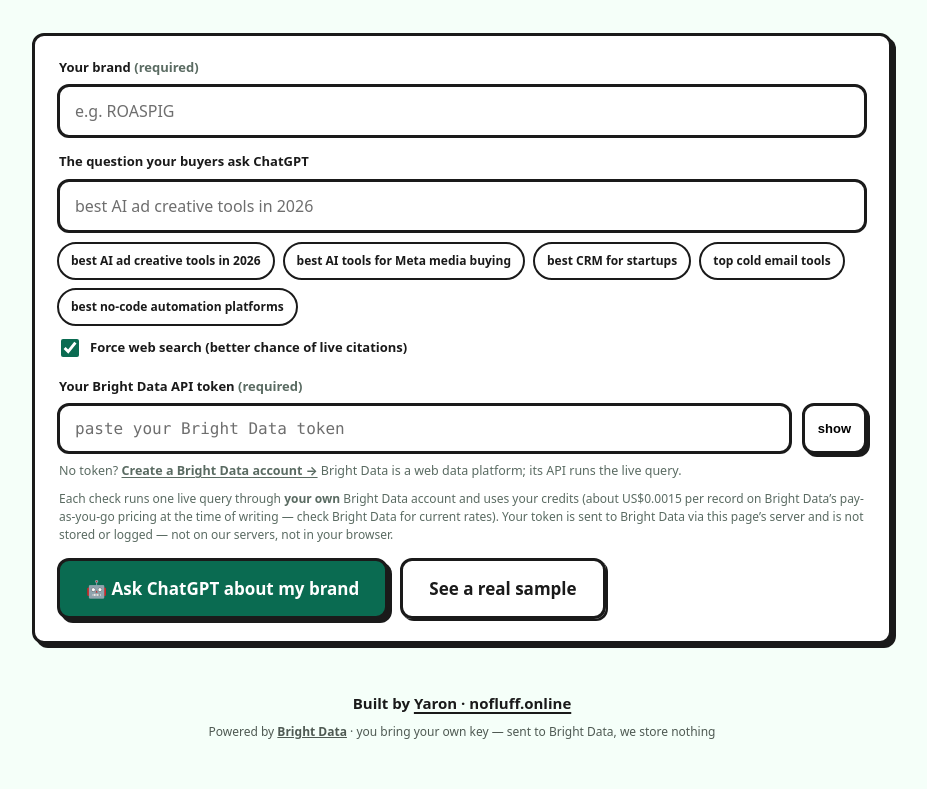
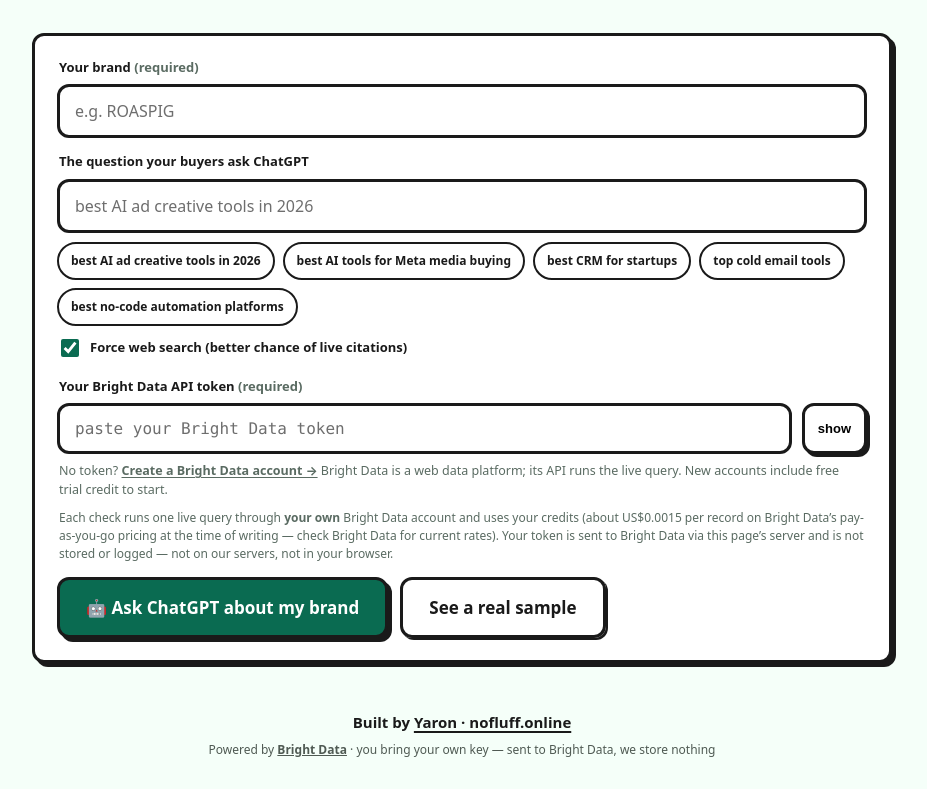
Before and after one commit to yaronbeen/bright-data-chatgpt-visibility-checker, a website: page public/index.html in a window 1280 px wide. Shown: the part 702-1491 px from the top of the page, without its empty margins (178-1105 px from the left). Drawn offline with Linux system fonts and the light colour scheme.

Commit message:
Note Bright Data's free trial credit in the key hint and README

```diff
--- a/public/index.html
+++ b/public/index.html
@@ -208,7 +208,7 @@
         <input id="token" class="input mono" type="password" placeholder="paste your Bright Data token" autocomplete="off" spellcheck="false" />
         <button class="reveal" id="revealBtn" type="button" aria-pressed="false" aria-label="Show token">show</button>
       </div>
-      <div class="keyhint">No token? <a href="https://brightdata.com" target="_blank" rel="noopener">Create a Bright Data account →</a> Bright Data is a web data platform; its API runs the live query.</div>
+      <div class="keyhint">No token? <a href="https://brightdata.com" target="_blank" rel="noopener">Create a Bright Data account →</a> Bright Data is a web data platform; its API runs the live query. New accounts include free trial credit to start.</div>
       <p class="costnote">Each check runs one live query through <b>your own</b> Bright Data account and uses your credits (about US$0.0015 per record on Bright Data’s pay-as-you-go pricing at the time of writing — check Bright Data for current rates). Your token is sent to Bright Data via this page’s server and is not stored or logged — not on our servers, not in your browser.</p>
     </div>
     <div class="actions">
```
Also changed, not shown: README.md.
